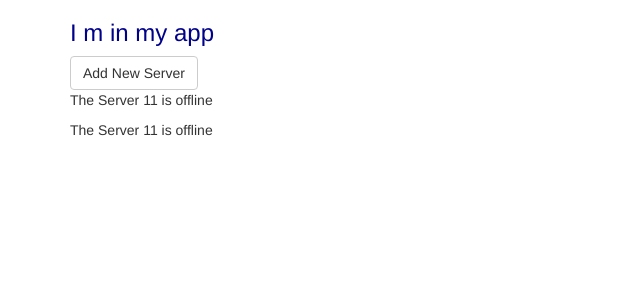
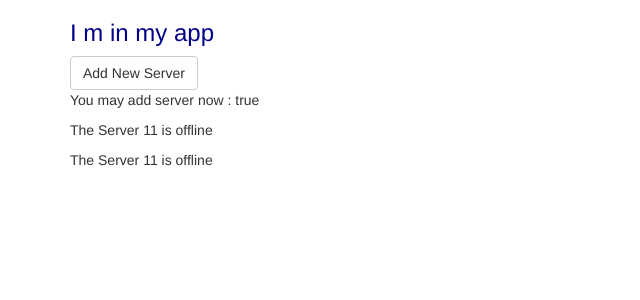
Before and after one commit to smemane/GuideToAngular, an Angular app in the folder Angular-complete-guide/: page / in a window 1280 px wide. Shown: the top 300 px of the page, without its empty margins (0-640 px from the left). Built offline with nearby package versions, Linux system fonts and the light colour scheme.

Commit message:
string binding ts to html {{}}

```diff
--- a/Angular-complete-guide/src/app/servers/servers.component.html
+++ b/Angular-complete-guide/src/app/servers/servers.component.html
@@ -1,5 +1,7 @@
 
 <button type="button" class="btn btn-default"
  [disabled]="!allowNewServer">Add New Server</button>
+ <p>You may add server now : {{ allowNewServer }}</p>
+
 <app-server></app-server>
 <app-server></app-server>
```
